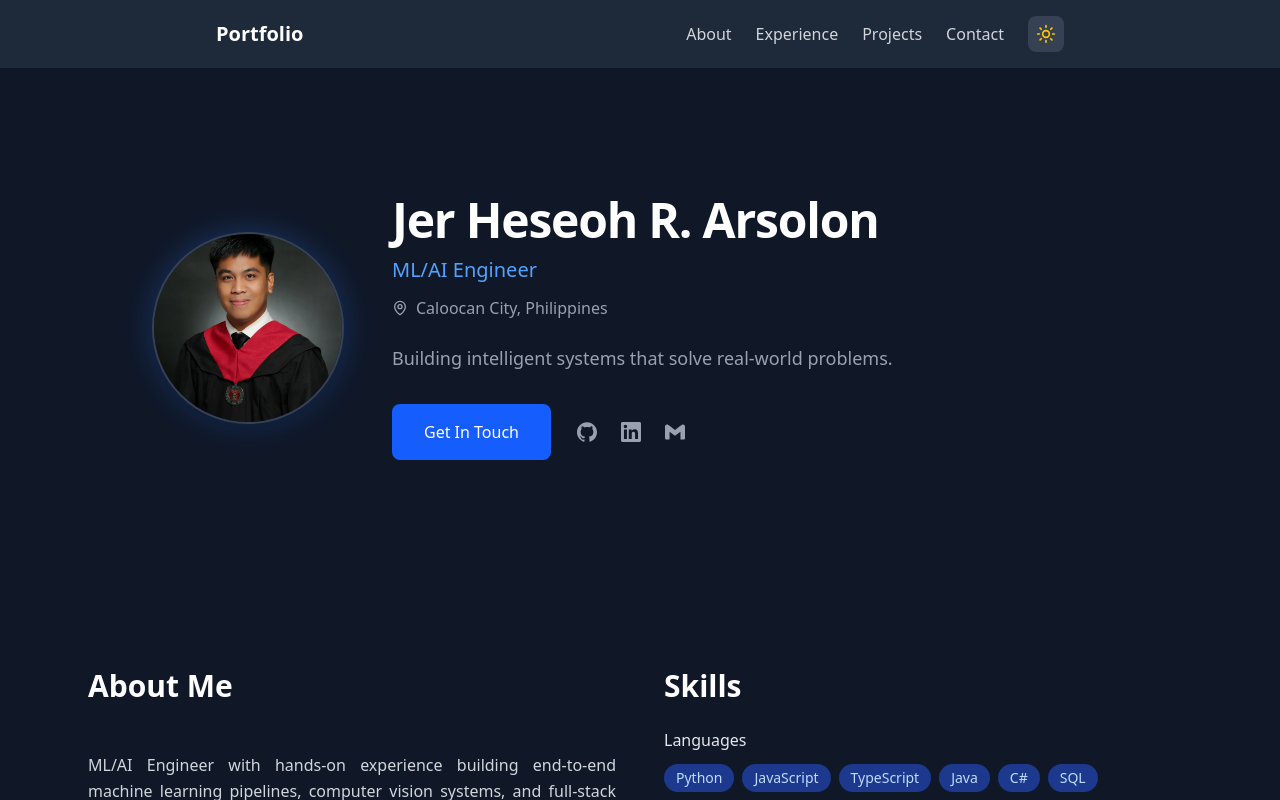
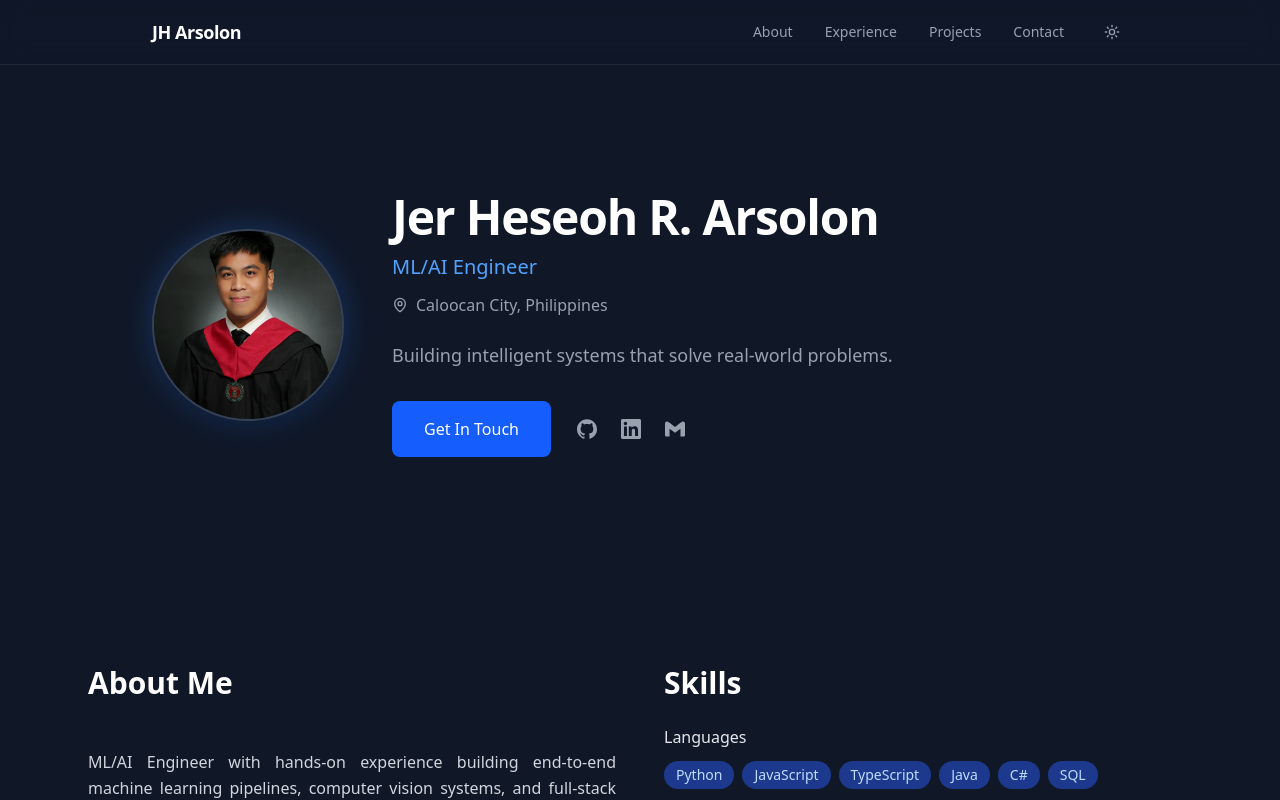
Before and after one commit to JIhushiru/portfolio, a React (Vite) app in the folder frontend/: page / in a window 1280 px wide. Built offline with nearby package versions, Linux system fonts and the light colour scheme.

Commit message:
ui: improve Header with backdrop blur and cleaner nav

```diff
--- a/frontend/src/sections/Header.tsx
+++ b/frontend/src/sections/Header.tsx
@@ -17,33 +17,37 @@ export default function Header({ isDarkMode, toggleDarkMode }: Props) {
         setIsMenuOpen(false);
     };
 
+    const navLinks = [
+        { href: '#about', label: 'About' },
+        { href: '#experience', label: 'Experience' },
+        { href: '#projects', label: 'Projects' },
+        { href: '#contact', label: 'Contact' },
+    ];
+
     return (
-        <header className={`${isDarkMode ? 'bg-gray-800' : 'bg-white'} shadow-sm sticky top-0 z-50`}>
-            <div className="max-w-4xl mx-auto px-6 py-4">
+        <header className={`${isDarkMode ? 'bg-gray-900/80 border-b border-gray-800' : 'bg-white/80 border-b border-gray-200'} backdrop-blur-md sticky top-0 z-50`}>
+            <div className="max-w-5xl mx-auto px-6 py-4">
                 <nav className="flex justify-between items-center">
-                    <div className={`text-xl font-bold ${isDarkMode ? 'text-white' : 'text-gray-900'}`}>
-                        Portfolio
-                    </div>
+                    <a href="#" className={`text-lg font-semibold ${isDarkMode ? 'text-white' : 'text-gray-900'} tracking-tight`}>
+                        JH Arsolon
+                    </a>
 
                     {/* Desktop Navigation */}
-                    <div className="hidden md:flex items-center space-x-6">
-                        <a href="#about" className={`${isDarkMode ? 'text-gray-300 hover:text-white' : 'text-gray-600 hover:text-gray-900'} transition-colors`}>
-                            About
-                        </a>
-                        <a href="#experience" className={`${isDarkMode ? 'text-gray-300 hover:text-white' : 'text-gray-600 hover:text-gray-900'} transition-colors`}>
-                            Experience
-                        </a>
-                        <a href="#projects" className={`${isDarkMode ? 'text-gray-300 hover:text-white' : 'text-gray-600 hover:text-gray-900'} transition-colors`}>
-                            Projects
-                        </a>
-                        <a href="#contact" className={`${isDarkMode ? 'text-gray-300 hover:text-white' : 'text-gray-600 hover:text-gray-900'} transition-colors`}>
-                            Contact
-                        </a>
+                    <div className="hidden md:flex items-center space-x-8">
+                        {navLinks.map(link => (
+                            <a
+                                key={link.href}
+                                href={link.href}
+                                className={`text-sm font-medium ${isDarkMode ? 'text-gray-400 hover:text-white' : 'text-gray-600 hover:text-gray-900'} transition-colors`}
+                            >
+                                {link.label}
+                            </a>
+                        ))}
                         <button
                             onClick={toggleDarkMode}
-                            className={`p-2 rounded-lg ${isDarkMode ? 'bg-gray-700 text-yellow-400 hover:bg-gray-600': 'bg-gray-100 text-gray-600 hover:bg-gray-200'} transition-colors`}
+                            className={`p-2 rounded-lg ${isDarkMode ? 'text-gray-400 hover:text-white hover:bg-gray-800': 'text-gray-500 hover:text-gray-900 hover:bg-gray-100'} transition-all`}
                         >
-                            {isDarkMode ? <Sun className="w-5 h-5"/> : <Moon className="w-5 h-5"/>}
+                            {isDarkMode ? <Sun className="w-4 h-4"/> : <Moon className="w-4 h-4"/>}
                         </button>
                     </div>
 
@@ -51,13 +55,13 @@ export default function Header({ isDarkMode, toggleDarkMode }: Props) {
                     <div className="md:hidden flex items-center space-x-2">
                         <button
                             onClick={toggleDarkMode}
-                            className={`p-2 rounded-lg ${isDarkMode ? 'bg-gray-700 text-yellow-400 hover:bg-gray-600': 'bg-gray-100 text-gray-600 hover:bg-gray-200'} transition-colors`}
+                            className={`p-2 rounded-lg ${isDarkMode ? 'text-gray-400 hover:text-white hover:bg-gray-800': 'text-gray-500 hover:text-gray-900 hover:bg-gray-100'} transition-all`}
                         >
                             {isDarkMode ? <Sun className="w-4 h-4"/> : <Moon className="w-4 h-4"/>}
                         </button>
                         <button
                             onClick={toggleMenu}
-                            className={`p-2 rounded-lg ${isDarkMode ? 'bg-gray-700 text-white hover:bg-gray-600' : 'bg-gray-100 text-gray-600 hover:bg-gray-200'} transition-colors`}
+                            className={`p-2 rounded-lg ${isDarkMode ? 'text-gray-400 hover:text-white hover:bg-gray-800' : 'text-gray-500 hover:text-gray-900 hover:bg-gray-100'} transition-all`}
                         >
                             {isMenuOpen ? <X className="w-5 h-5"/> : <Menu className="w-5 h-5"/>}
                         </button>
@@ -66,40 +70,22 @@ export default function Header({ isDarkMode, toggleDarkMode }: Props) {
 
                 {/* Mobile Menu */}
                 {isMenuOpen && (
-                    <div className="md:hidden mt-4 pb-4 border-t border-gray-200 dark:border-gray-700">
-                        <div className="flex flex-col space-y-3 pt-4">
-                            <a
-                                href="#about"
-                                onClick={closeMenu}
-                                className={`${isDarkMode ? 'text-gray-300 hover:text-white' : 'text-gray-600 hover:text-gray-900'} transition-colors py-2`}
-                            >
-                                About
-                            </a>
-                            <a
-                                href="#experience"
-                                onClick={closeMenu}
-                                className={`${isDarkMode ? 'text-gray-300 hover:text-white' : 'text-gray-600 hover:text-gray-900'} transition-colors py-2`}
-                            >
-                                Experience
-                            </a>
-                            <a
-                                href="#projects"
-                                onClick={closeMenu}
-                                className={`${isDarkMode ? 'text-gray-300 hover:text-white' : 'text-gray-600 hover:text-gray-900'} transition-colors py-2`}
-                            >
-                                Projects
-                            </a>
-                            <a
-                                href="#contact"
-                                onClick={closeMenu}
-                                className={`${isDarkMode ? 'text-gray-300 hover:text-white' : 'text-gray-600 hover:text-gray-900'} transition-colors py-2`}
-                            >
-                                Contact
-                            </a>
+                    <div className={`md:hidden mt-4 pb-4 border-t ${isDarkMode ? 'border-gray-800' : 'border-gray-200'}`}>
+                        <div className="flex flex-col space-y-1 pt-4">
+                            {navLinks.map(link => (
+                                <a
+                                    key={link.href}
+                                    href={link.href}
+                                    onClick={closeMenu}
+                                    className={`text-sm font-medium px-3 py-2.5 rounded-lg ${isDarkMode ? 'text-gray-400 hover:text-white hover:bg-gray-800' : 'text-gray-600 hover:text-gray-900 hover:bg-gray-100'} transition-all`}
+                                >
+                                    {link.label}
+                                </a>
+                            ))}
                         </div>
                     </div>
                 )}
             </div>
         </header>
     );
-};
+}
```
